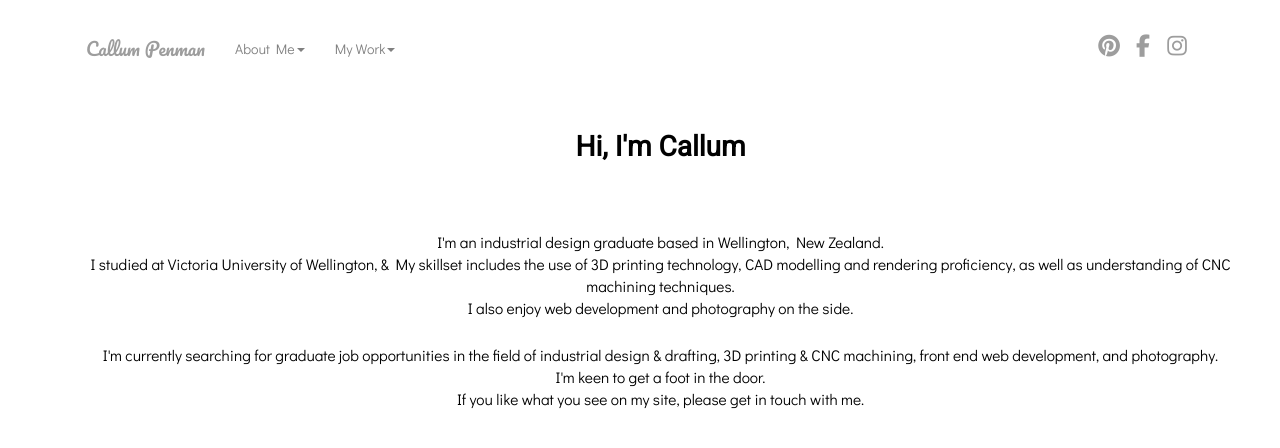
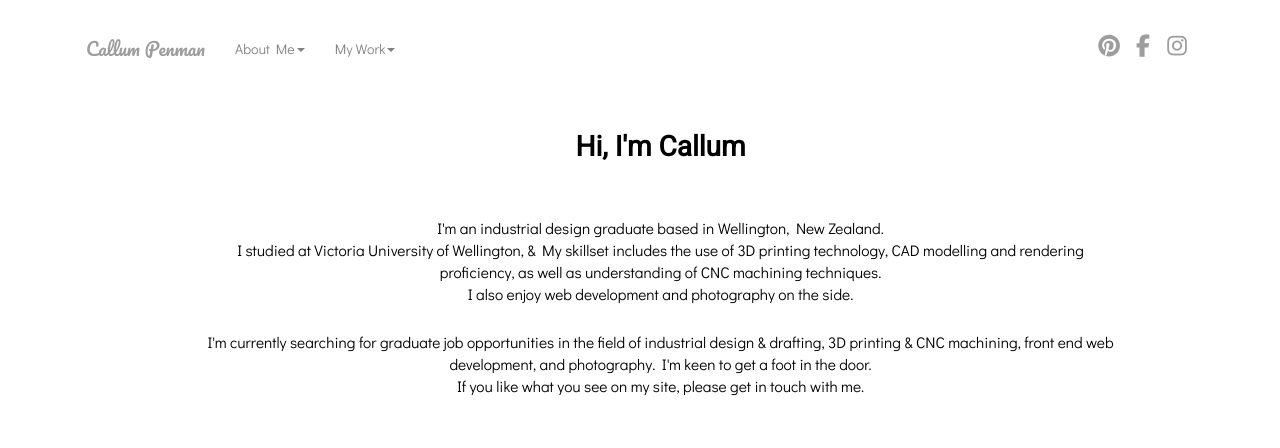
Before and after one commit to penmancall/website-concept-1, a PHP site: page / in a window 1280 px wide. Shown: the top 448 px of the page. Run offline with PHP 8.4, Linux system fonts and the light colour scheme; some libraries are stand-ins or nearby versions.

Commit message:
Add files via upload

```diff
--- a/mobile.css
+++ b/mobile.css
@@ -1,3 +1,6 @@
+.container{
+
+}
 .bigheading{
     text-align: center;
     color: black;
@@ -13,4 +16,5 @@
     font-family: "Didact Gothic";}
 .mainpage{
     width: 100%;
-}
+padding-left: 10%;
+padding-right: 10%;}
```
